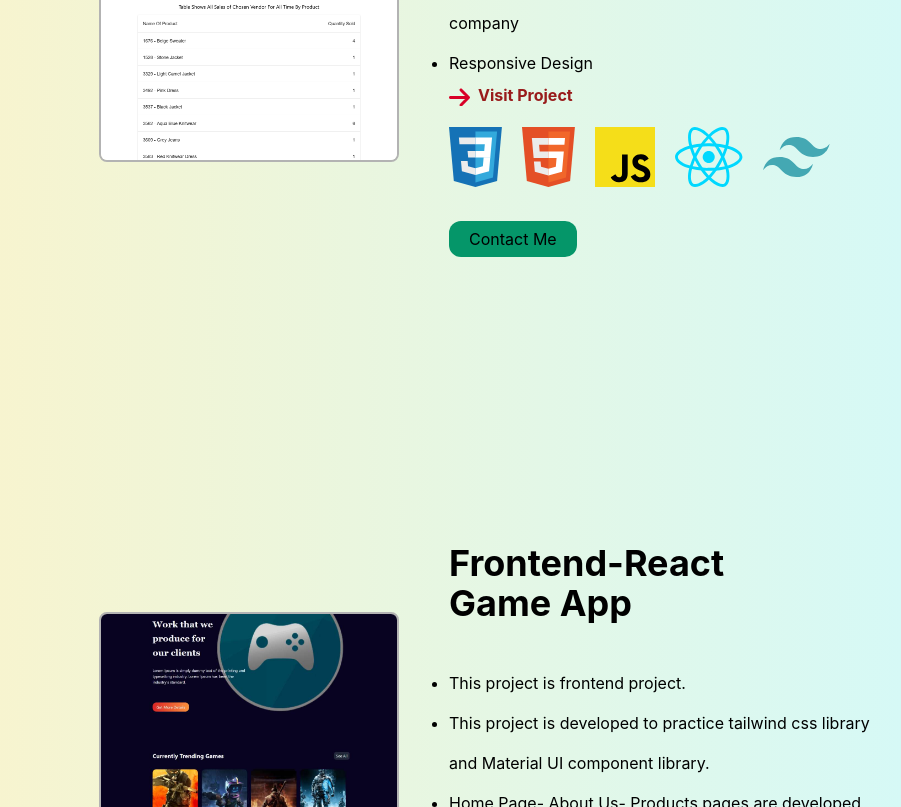
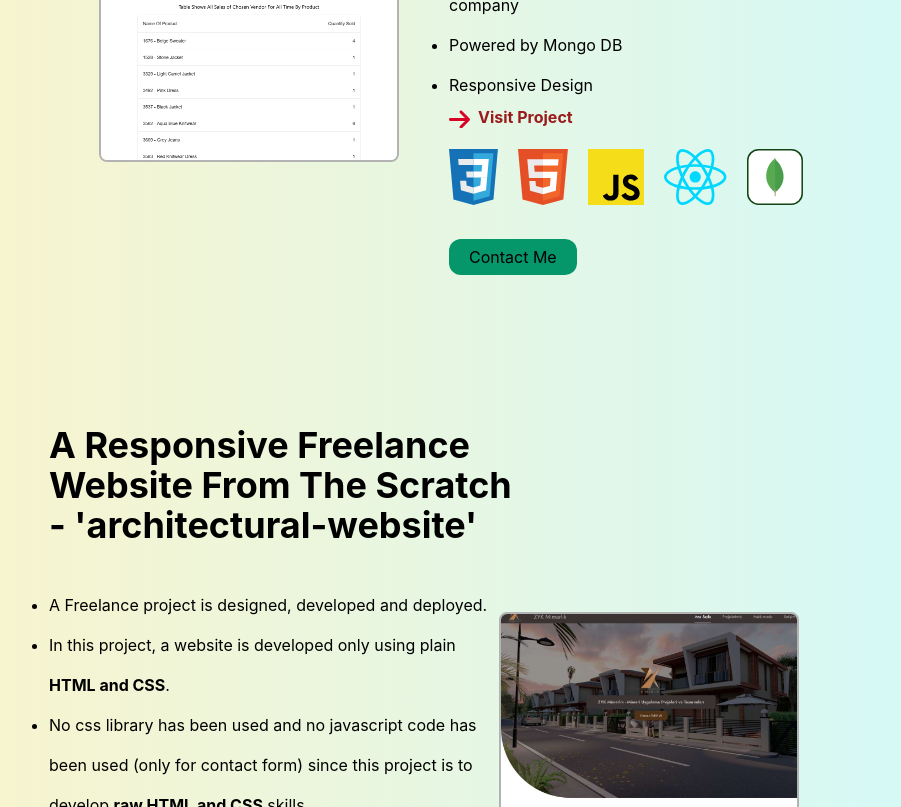
Before and after one commit to yssfklc/portfolio-project, a React (Create React App) app: page / in a window 1280 px wide. Shown: the part 2093-2900 px from the top of the page, without its empty margins (191-1092 px from the left). Built offline with nearby package versions, Linux system fonts and the light colour scheme.

Commit message:
add dashboard project and fix bugs in that part

```diff
--- a/src/App.js
+++ b/src/App.js
@@ -14,6 +14,7 @@ import arrow2 from './image/arrow2.svg';
 import linkedin from './image/linkedin.svg';
 import github from './image/github.svg';
 import mail from './image/mail.svg';
+import mongodb from './image/mongodb.svg';
 import p1 from './image/p1.png';
 import project1 from './image/project1.jpg';
 import project2 from './image/project2.jpg';
@@ -25,6 +26,7 @@ function App() {
   const allSkills = [css, html, js, nodejs, psql, react, tailwind];
   const firstProject = [css, html, js, nodejs, psql, react, tailwind];
   const secondProject = [css, html, js, react, tailwind];
+  const dashboardProject = [css, html, js, react, mongodb];
   const thirdProject = [css, html, js];
   const [text]=useTypewriter({
     words:['Web Developer and Business Analyst with a Passion for Creating Beautiful Websites'],
@@ -53,7 +55,7 @@ function App() {
           <div className='text-4xl mb-10 font-bold w-4/5 max-lg:w-full max-lg:h-1/4 max-lg:mb-16 '><h1>{text} <Cursor/><span></span> </h1></div>
           <div className='flex justify-center items-center mb-10 max-lg:mb-16'>
             {allSkills.map((allSkill)=>{
-              return (<img src={allSkill} className='pr-5 max-lg:h-6'/>)
+              return (<img src={allSkill} className='pr-5 max-lg:h-6 h-14'/>)
             })}
           </div>
           <div className='max-lg:mb-16'><a href='#contact' className='bg-emerald-600 hover:bg-emerald-800 rounded-xl px-5 py-2 transition-transform hover:-translate-y-1 '>Contact Me</a></div>
@@ -77,7 +79,7 @@ function App() {
             </ul> <a href='https://e-commerce-application-c201bc9d6502.herokuapp.com/' className=' flex items-center justify-start font-bold text-red-800'><img src={arrow} className='inline mr-2'/> Visit Project</a></p>
           <div className='flex justify-center items-center mb-10'>
             {allSkills.map((allSkill)=>{
-              return (<img src={allSkill} className='pr-5 hover:h-16 max-lg:h-6'/>)
+              return (<img src={allSkill} className='pr-5 hover:h-16 max-lg:h-6 h-14'/>)
             })}
           </div>
           <div><a href='#contact' className='bg-emerald-600 hover:bg-emerald-800 rounded-xl px-5 py-2 '>Contact Me</a></div>
@@ -91,25 +93,26 @@ function App() {
           <div className='text-4xl mb-10 font-bold '><h1 className='w-4/5 max-lg:w-full'>Full-Stack Dashboard</h1></div>
           <p className='w-9/12 mb-5 max-lg:w-full'>
           <ul className='list-disc leading-10'>
-              <li>This project is Full-Stack.</li>
+              <li>This project is a Full-Stack project.</li>
               <li>This project is developed to practice Material UI component library.</li>
               <li>Statistics are represented on graph and table based on company</li>
+              <li>Powered by Mongo DB</li>
               <li>Responsive Design</li>
             </ul>
              <a href='https://dashboard-app-vbav.onrender.com/' className='flex items-center justify-start font-bold text-red-800'><img src={arrow} className='inline mr-2'/>Visit Project</a></p>
           <div className='flex justify-center items-center mb-10'>
-            {secondProject.map((allSkill)=>{
-              return (<img src={allSkill} className='pr-5 hover:h-16 max-lg:h-8'/>)
+            {dashboardProject.map((allSkill)=>{
+              return (<img src={allSkill} className='pr-5 hover:h-16 max-lg:h-8 h-14'/>)
             })}
           </div>
           <div><a href='#contact' className='bg-emerald-600 hover:bg-emerald-800 rounded-xl px-5 py-2 '>Contact Me</a></div>
         </div>
-        <div className='col-start-3 col-span-4 row-start-4 row-span-1 flex justify-start items-center h-screen max-lg:h-auto max-lg:mt-10 max-lg:mb-5 '>
+        <div className='col-start-3 col-span-4 row-start-5 row-span-1 flex justify-start items-center h-screen max-lg:h-auto max-lg:mt-10 max-lg:mb-5 '>
         <div className='screen'>
             <img src={project2} className='rounded-lg w-56 h-80 object-cover '></img>
           </div>
         </div>
-        <div className='col-start-7 col-span-6 row-start-4 row-span-1 flex flex-col justify-center items-start h-screen max-lg:h-auto'>
+        <div className='col-start-7 col-span-6 row-start-5 row-span-1 flex flex-col justify-center items-start h-screen max-lg:h-auto'>
           <div className='text-4xl mb-10 font-bold '><h1 className='w-4/5 max-lg:w-full'>Frontend-React Game App</h1></div>
           <p className='w-9/12 mb-5 max-lg:w-full'>
           <ul className='list-disc leading-10'>
@@ -121,17 +124,17 @@ function App() {
              <a href='https://gameapp-yssfklc.netlify.app/' className='flex items-center justify-start font-bold text-red-800'><img src={arrow} className='inline mr-2'/>Visit Project</a></p>
           <div className='flex justify-center items-center mb-10'>
             {secondProject.map((allSkill)=>{
-              return (<img src={allSkill} className='pr-5 hover:h-16 max-lg:h-8'/>)
+              return (<img src={allSkill} className='pr-5 hover:h-16 max-lg:h-8 h-14'/>)
             })}
           </div>
           <div><a href='#contact' className='bg-emerald-600 hover:bg-emerald-800 rounded-xl px-5 py-2 '>Contact Me</a></div>
         </div>
-        <div className='col-start-7 col-span-4 row-start-5 row-span-1 flex justify-end items-center h-screen max-lg:h-auto max-lg:mt-10 max-lg:mb-10'>
+        <div className='col-start-7 col-span-4 row-start-4 row-span-1 flex justify-end items-center h-screen max-lg:h-auto max-lg:mt-10 max-lg:mb-10'>
         <div className='screen2 rounded-lg'>
             <img src={project3} className='rounded-lg w-56 h-80 object-cover '></img>
           </div>
         </div>
-        <div className='col-start-3 col-span-6 row-start-5 row-span-1 flex flex-col justify-center items-start h-screen max-lg:h-auto'>
+        <div className='col-start-3 col-span-6 row-start-4 row-span-1 flex flex-col justify-center items-start h-screen max-lg:h-auto'>
           <div className='text-4xl mb-10 font-bold '><h1 className='w-4/5 max-lg:w-full'>A Responsive Freelance Website From The Scratch - 'architectural-website'</h1></div>
           <p className='w-9/12 mb-5 max-lg:w-full'>
             <ul className='list-disc leading-10'>
@@ -147,7 +150,7 @@ function App() {
              <a href='https://zykmimarlik.com/' className='flex items-center justify-start font-bold text-red-800'><img src={arrow} className='inline mr-2'/>Visit Project</a></p>
           <div className='flex justify-center items-center mb-10'>
             {thirdProject.map((allSkill)=>{
-              return (<img src={allSkill} className='pr-5 hover:h-16 max-lg:h-8'/>)
+              return (<img src={allSkill} className='pr-5 hover:h-16 max-lg:h-8 h-14'/>)
             })}
           </div>
           <div><a href='#contact' className='bg-emerald-600 hover:bg-emerald-800 rounded-xl px-5 py-2 '>Contact Me</a></div>
```
Also changed, not shown: src/image/mongodb.svg (added).
